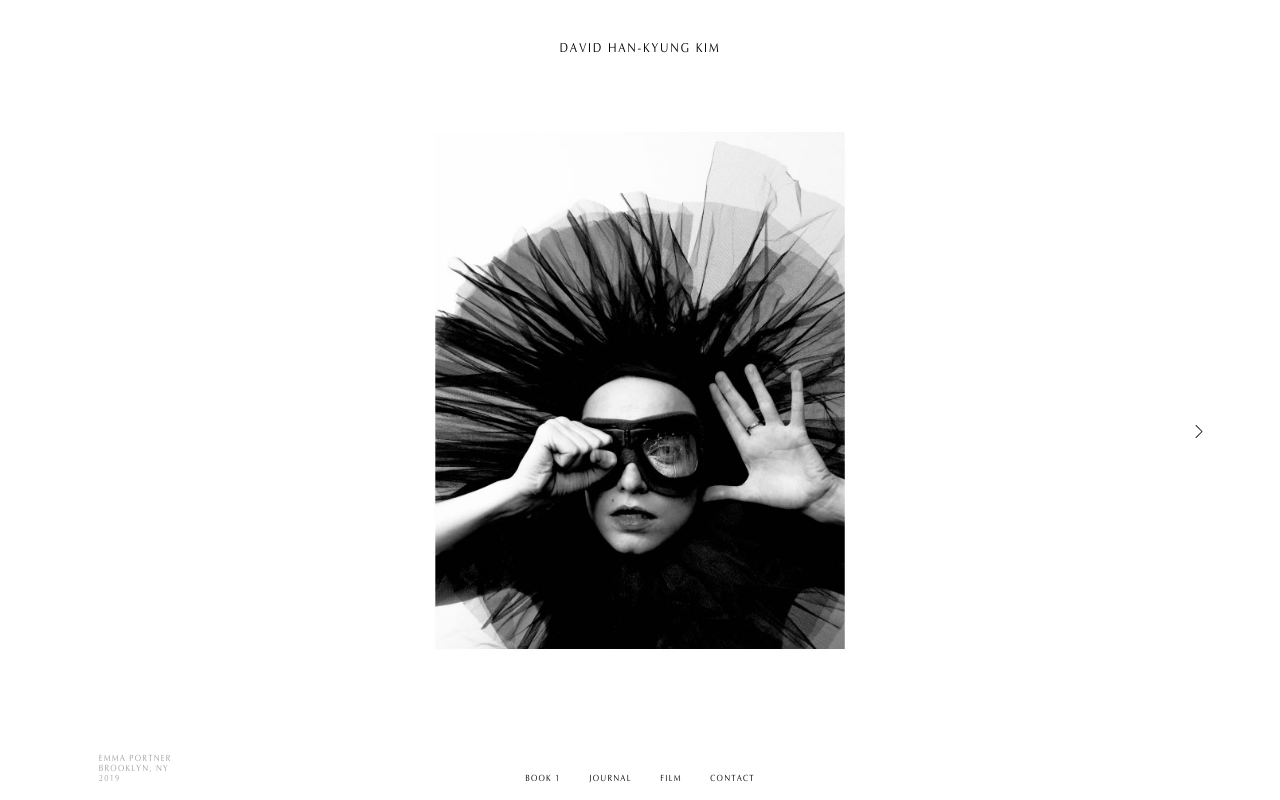
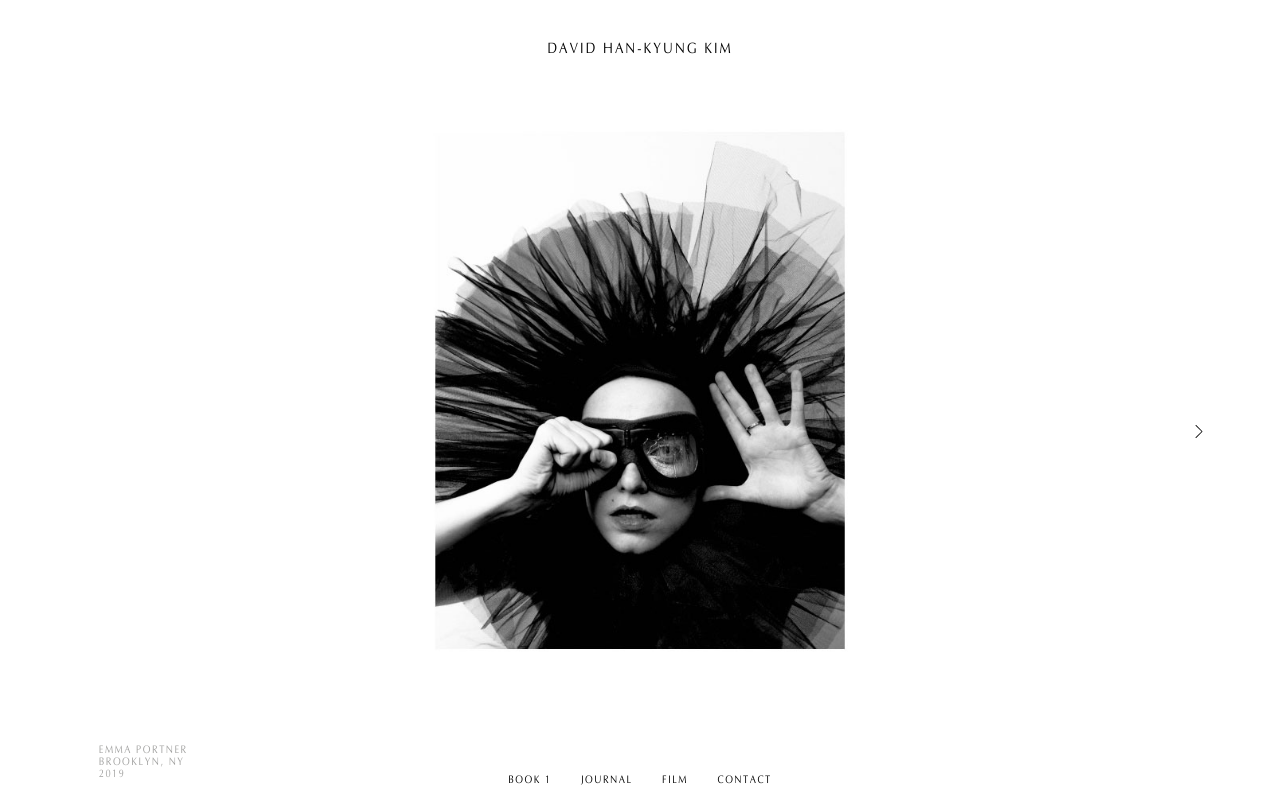
Before and after one commit to tkwon98/tkwon98.github.io, a plain HTML site: page index.html in a window 1280 px wide. Drawn offline with Linux system fonts and the light colour scheme.

Commit message:
Add files via upload

```diff
--- a/style.css
+++ b/style.css
@@ -89,7 +89,7 @@ a.nav {
 .title-container{
     z-index: 1000;
     top: 0;
-    font-size: 13pt;
+    font-size: 15pt;
     width: 100%;
     height: 11%;
     text-align: center;
@@ -111,7 +111,7 @@ div.topnav {
     bottom:10px;
     width: 100%;
     height:4.5%;
-    font-size: 9pt;
+    font-size: 11pt;
     text-align: center;
     font-family: 'Optima';
     letter-spacing: 0.161em;
@@ -127,7 +127,7 @@ div.caption {
     position: absolute;
     bottom: 0;
     left: 0;
-    font-size: 9pt;
+    font-size: 11pt;
     color: #a0a09f;
     font-family: 'Optima';
     letter-spacing: 0.161em;
```
